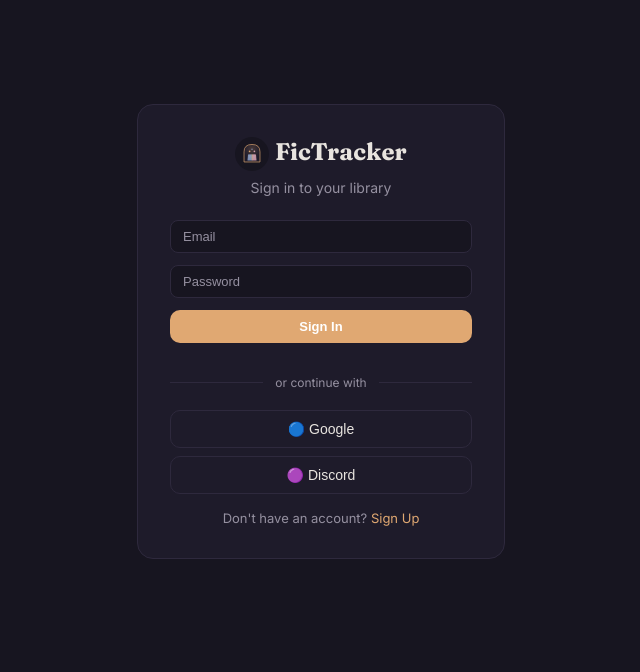
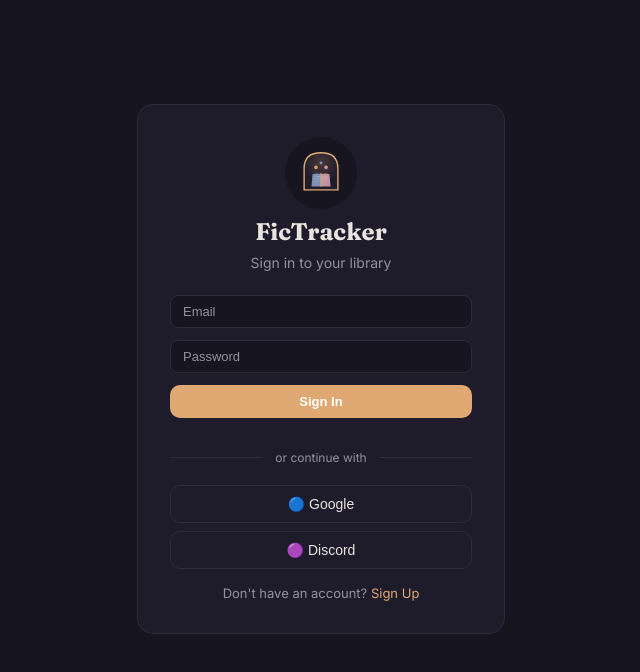
Before and after one commit to rorakhit/fictracker, a React (Vite) app: page / in a window 1280 px wide. Both pictures are taken after a click on the button "Sign in". Shown: the top 672 px of the page, without its empty margins (319-959 px from the left). Built offline with nearby package versions, Linux system fonts and the light colour scheme.

Commit message:
Larger logo on login page, stacked above title

```diff
--- a/src/components/LoginPage.jsx
+++ b/src/components/LoginPage.jsx
@@ -41,7 +41,10 @@
     <div className="app">
       <div className="login-page">
         <div className="login-card">
-          <h2><img src="/logo.svg" alt="" style={{ height: '1.4em', verticalAlign: 'middle', marginRight: 6 }} />FicTracker</h2>
+          <div style={{ display: 'flex', flexDirection: 'column', alignItems: 'center', gap: 8, marginBottom: 8 }}>
+            <img src="/logo.svg" alt="" style={{ height: 72, width: 72 }} />
+            <h2 style={{ margin: 0 }}>FicTracker</h2>
+          </div>
           <div className="subtitle">{isSignUp ? 'Create an account' : 'Sign in to your library'}</div>
           {error && <div className="login-error">{error}</div>}
 
```
